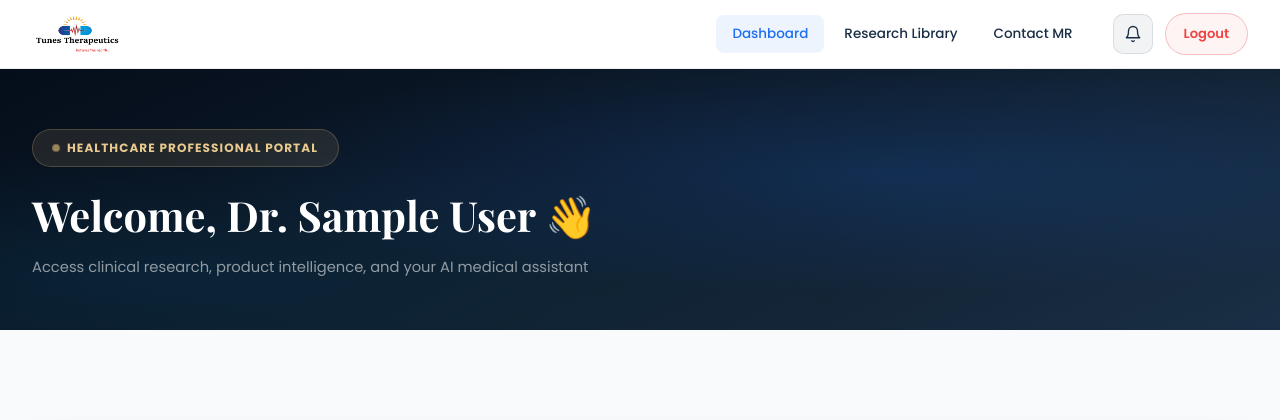
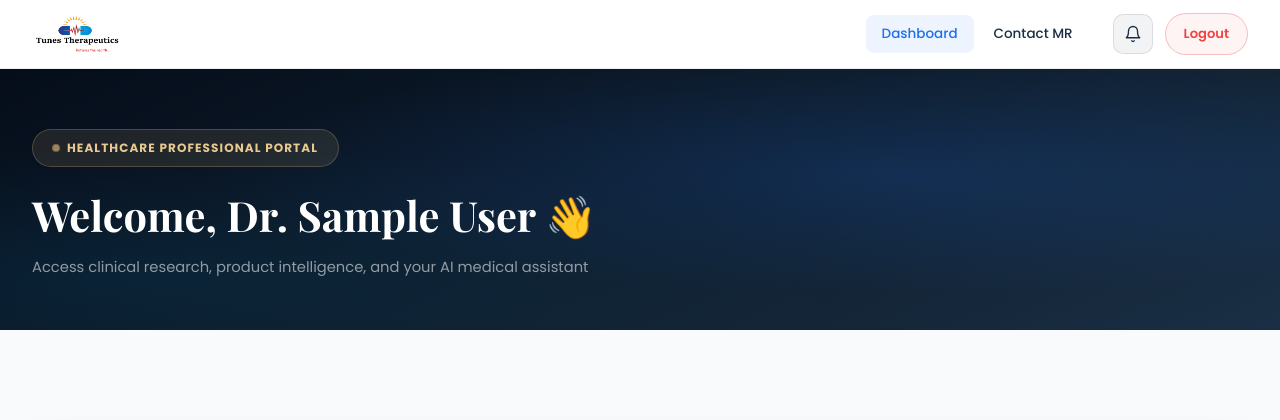
Before and after one commit to Saiaditya26122006/tunes_pharma_web, a Flask app: page /doctor-dashboard in a window 1280 px wide. Shown: the top 420 px of the page. Run offline with Flask 3, Linux system fonts and the light colour scheme; the visitor is signed in with stand-in values (Sample User, id 1); parts of the project's set-up code (start-up, migrations or seed data) failed here and were passed over; some libraries are stand-ins or nearby versions.

Commit message:
fix: remove Research Library nav link from doctor portal header
Co-Authored-By: Claude Sonnet 4.6 <noreply@anthropic.com>

```diff
--- a/templates/doctor_dashboard.html
+++ b/templates/doctor_dashboard.html
@@ -259,7 +259,6 @@
     <a href="/"><img src="{{ url_for('static', filename='images/logo.png') }}" alt="Tunes Pharma" class="dash-logo"></a>
     <nav class="dash-nav">
       <a href="/doctor-dashboard" class="active">Dashboard</a>
-      <a href="/doctor-dashboard#papers">Research Library</a>
       <a href="/contact">Contact MR</a>
     </nav>
     <div class="dash-actions">
```
